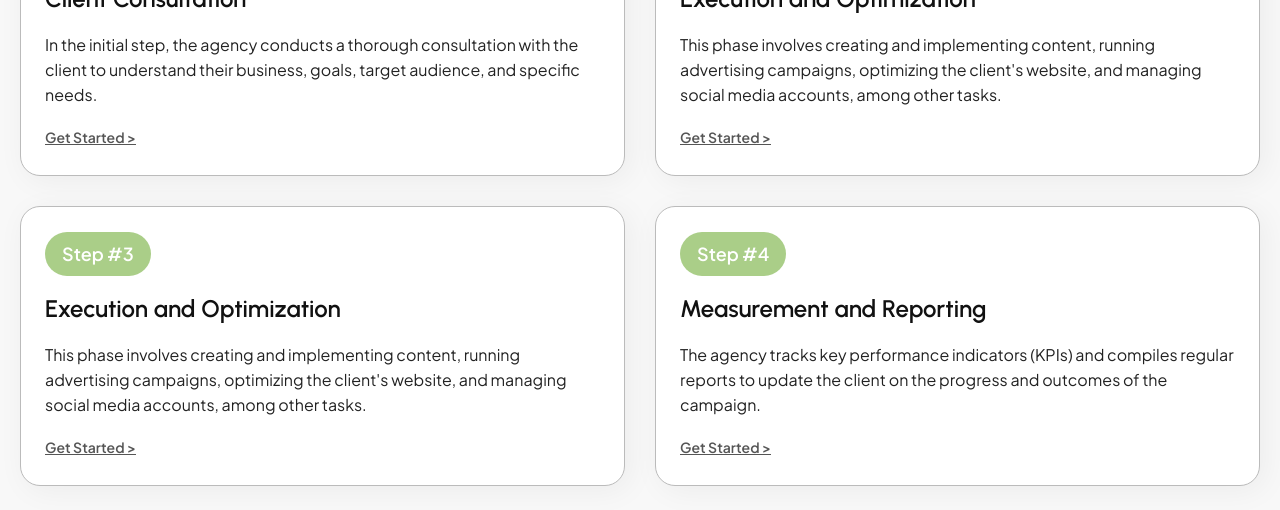
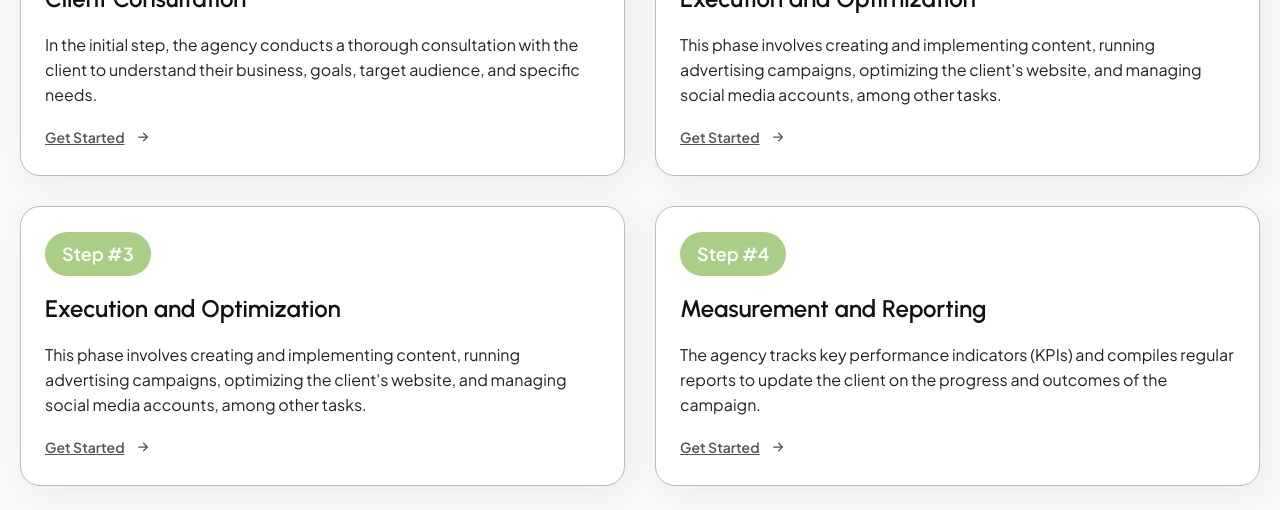
Before and after one commit to vishnusharma7/tech-web, a React (Vite) app: page /service in a window 1280 px wide. Shown: the part 3440-3950 px from the top of the page. Built offline with nearby package versions, Linux system fonts and the light colour scheme.

Commit message:
newsletterchange

```diff
--- a/src/components/newsletter.jsx
+++ b/src/components/newsletter.jsx
@@ -2,14 +2,13 @@ const Newsletter = () => {
   return (
     <section className="self-stretch bg-primary-dark-80 box-border overflow-hidden flex flex-row items-center justify-center py-20 px-[260px] relative gap-[10px] max-w-full text-center text-23xl text-secondary-light-10 font-paragraphs-para-18px-semibold border-t-[4px] border-solid border-mediumblue mq450:py-[52px] mq450:px-5 mq450:box-border mq750:pl-[65px] mq750:pr-[65px] mq750:box-border mq1250:pl-[130px] mq1250:pr-[130px] mq1250:box-border">
       <div className="w-[650px] flex flex-col items-center justify-center gap-[20px] min-w-[360px] max-w-full">
-        <h1 className="m-0 self-stretch h-[100px] relative text-inherit font-bold font-sub-headings-sub-heading-26px-semibold inline-block mq450:text-6xl mq750:text-15xl">
-          Don't Miss Out: Subscribe to Our Newsletter Today!
+        <h1 className=" m-0 self-stretch h-[100px] relative text-inherit font-bold font-sub-headings-sub-heading-26px-semibold inline-block mq450:text-6xl mq750:text-15xl" data-aos="fade-up">          Don't Miss Out: Subscribe to Our Newsletter Today!
         </h1>
-        <div className="self-stretch relative text-lg leading-[27px] font-medium text-secondary-light-30">
+        <div className="self-stretch relative text-lg leading-[27px] font-medium text-secondary-light-30" data-aos="fade-up" data-aos-delay="300">
           We believe in the power of personal stories, and here, we celebrate
           voices that often go unheard.
         </div>
-        <div className="self-stretch flex flex-row flex-wrap items-start justify-center gap-[10px] max-w-full z-30">
+        <div className="self-stretch flex flex-row flex-wrap items-start justify-center gap-[10px] max-w-full z-30" data-aos="fade-up" data-aos-delay="300">
           <input
             className="w-full [border:none] [outline:none] bg-secondary-light-10 h-[62px] flex-1 rounded-26xl-7 shadow-[4px_4px_30px_rgba(0,_0,_0,_0.04)] flex flex-row items-center justify-start py-[18.281879425048828px] px-[27.422819137573242px] box-border font-paragraphs-para-18px-semibold font-medium text-base text-secondary-dark-40 min-w-[140px] max-w-full"
             placeholder="Type Your Email"
@@ -26,7 +25,7 @@ const Newsletter = () => {
             />
           </button>
         </div>
-        <div className="self-stretch flex flex-row flex-wrap items-center justify-center gap-[20px] text-left text-base text-secondary-light-40">
+        <div className="self-stretch flex flex-row flex-wrap items-center justify-center gap-[20px] text-left text-base text-secondary-light-40" data-aos="fade-up" data-aos-delay="300">
           <div className="flex flex-row items-center justify-center gap-[4px]">
             <img
               className="h-3.5 w-3.5 relative"
--- a/src/components/top-section.jsx
+++ b/src/components/top-section.jsx
@@ -32,7 +32,23 @@ const TopSection = ({
         >
           {para}
         </div>
-        <div className="self-stretch relative text-sm [text-decoration:underline] leading-[25px] font-semibold text-secondary-dark-60">{`Get Started >`}</div>
+        <div className=" text-sm group flex items-center gap-2 relative [text-decoration:underline] leading-[25px] font-semibold text-secondary-dark-60 hover:text-primary-80   transition-all duration-300 cursor-pointer ">
+                    Get Started
+                    <svg
+                      className="transition-transform duration-300 ease-in-out transform group-hover:translate-x-1 "
+                      xmlns="http://www.w3.org/2000/svg"
+                      width="20"
+                      height="20"
+                      fill="currentColor"
+                      class="bi bi-arrow-right-short"
+                      viewBox="0 0 16 16"
+                    >
+                      <path
+                        fill-rule="evenodd"
+                        d="M4 8a.5.5 0 0 1 .5-.5h5.793L8.146 5.354a.5.5 0 1 1 .708-.708l3 3a.5.5 0 0 1 0 .708l-3 3a.5.5 0 0 1-.708-.708L10.293 8.5H4.5A.5.5 0 0 1 4 8"
+                      />
+                    </svg>
+                  </div>
       </div>
       <div className="flex-1 rounded-xl bg-secondary-light-10 shadow-[5px_5px_30px_rgba(0,_0,_0,_0.05)] box-border overflow-hidden flex flex-col items-start justify-start py-[25px] px-6 gap-[18px] min-w-[360px] max-w-full border-[1px] border-solid border-secondary-light-80" data-aos="fade-left">
         <button className="cursor-pointer [border:none] py-1.5 px-[17px] bg-primary-80 rounded-31xl flex flex-row items-center justify-center whitespace-nowrap">
@@ -46,7 +62,23 @@ const TopSection = ({
         <div className="self-stretch relative text-base leading-[25px] text-secondary-dark-30">
           {para1}
         </div>
-        <div className="self-stretch relative text-sm [text-decoration:underline] leading-[25px] font-semibold text-secondary-dark-60">{`Get Started >`}</div>
+        <div className=" text-sm flex items-center gap-2 relative [text-decoration:underline] leading-[25px] font-semibold text-secondary-dark-60 hover:text-primary-80   transition-all duration-300 cursor-pointer ">
+                    Get Started
+                    <svg
+                      className="transition-transform duration-300 ease-in-out transform group-hover:translate-x-1 "
+                      xmlns="http://www.w3.org/2000/svg"
+                      width="20"
+                      height="20"
+                      fill="currentColor"
+                      class="bi bi-arrow-right-short"
+                      viewBox="0 0 16 16"
+                    >
+                      <path
+                        fill-rule="evenodd"
+                        d="M4 8a.5.5 0 0 1 .5-.5h5.793L8.146 5.354a.5.5 0 1 1 .708-.708l3 3a.5.5 0 0 1 0 .708l-3 3a.5.5 0 0 1-.708-.708L10.293 8.5H4.5A.5.5 0 0 1 4 8"
+                      />
+                    </svg>
+                  </div>
       </div>
     </div>
   );
```
